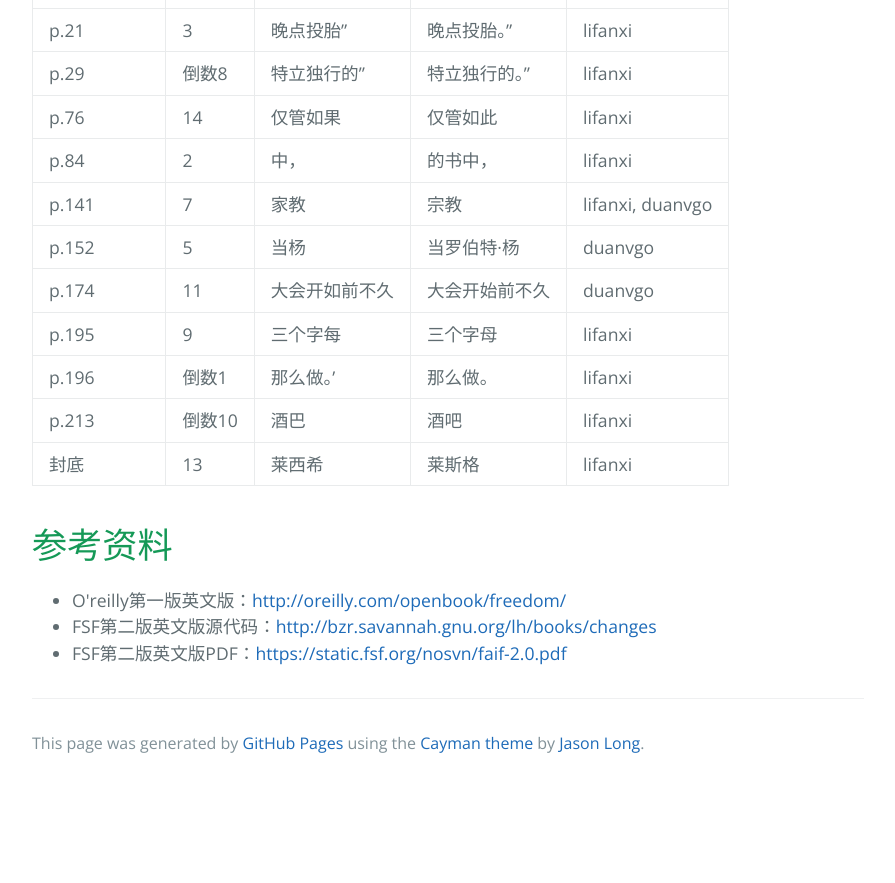
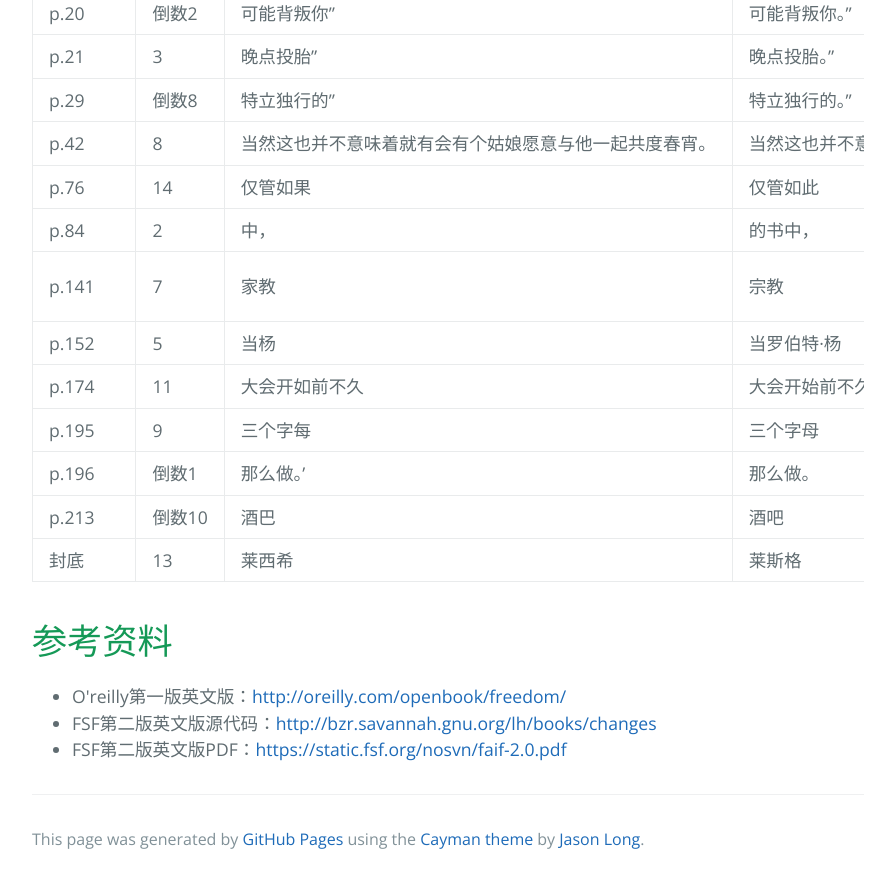
Before and after one commit to faifchs/faifchs.github.io, a plain HTML site: page index.html in a window 1280 px wide. Shown: the part 1380-2263 px from the top of the page, without its empty margins (192-1087 px from the left). Before the commit the page ends 2167 px from the top, so only its background shows below. Drawn offline with nearby package versions, Linux system fonts and the light colour scheme.

Commit message:
Fix #17 in errata

```diff
--- a/index.html
+++ b/index.html
@@ -105,6 +105,13 @@
 <td>lifanxi</td>
 </tr>
 <tr>
+<td>p.42</td>
+<td>8</td>
+<td>当然这也并不意味着就有会有个姑娘愿意与他一起共度春宵。</td>
+<td>当然这也并不意味着就会有个姑娘愿意与他共度春宵。</td>
+<td>XinArkh</td>
+</tr>
+<tr>
 <td>p.76</td>
 <td>14</td>
 <td>仅管如果</td>
```
